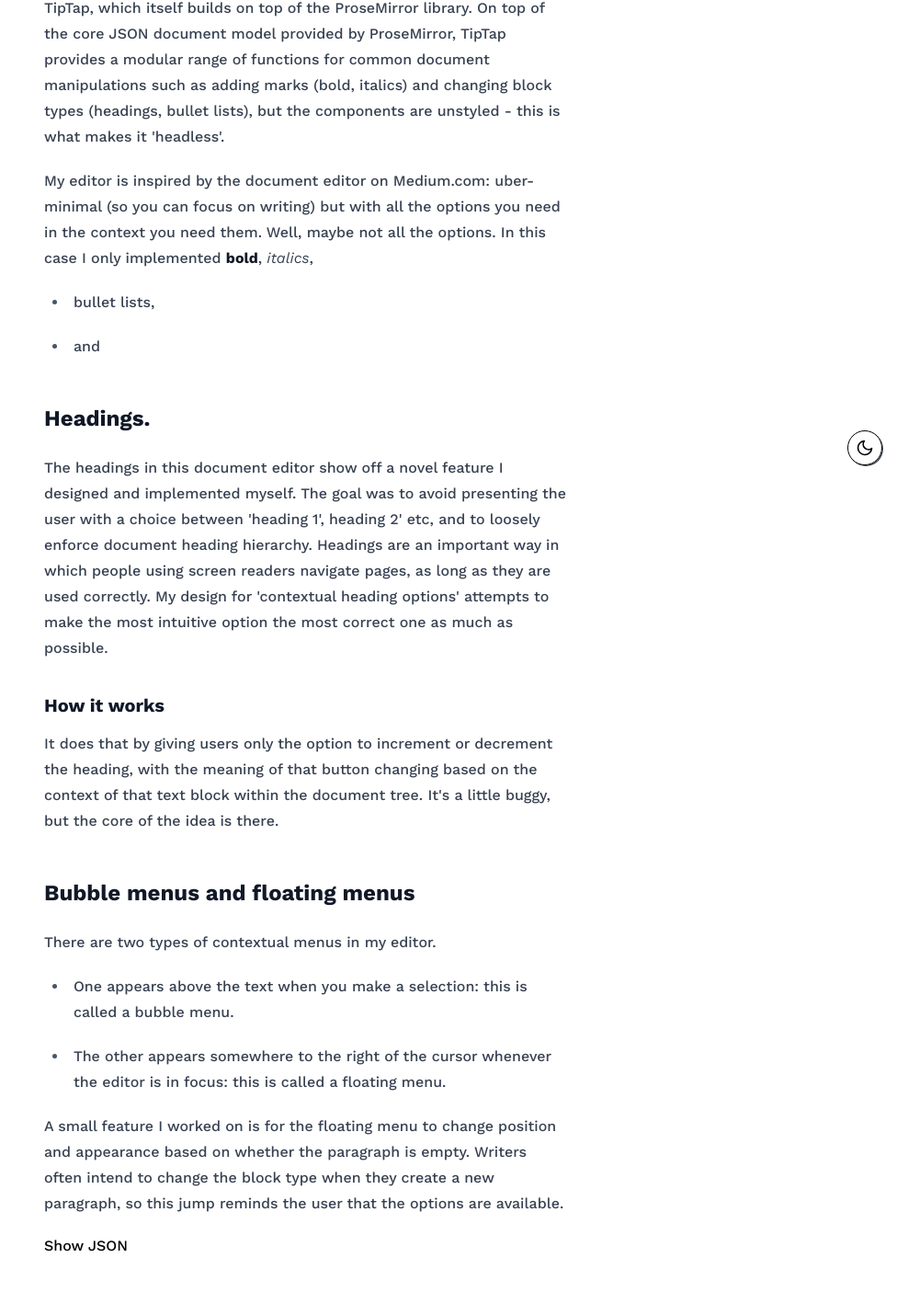
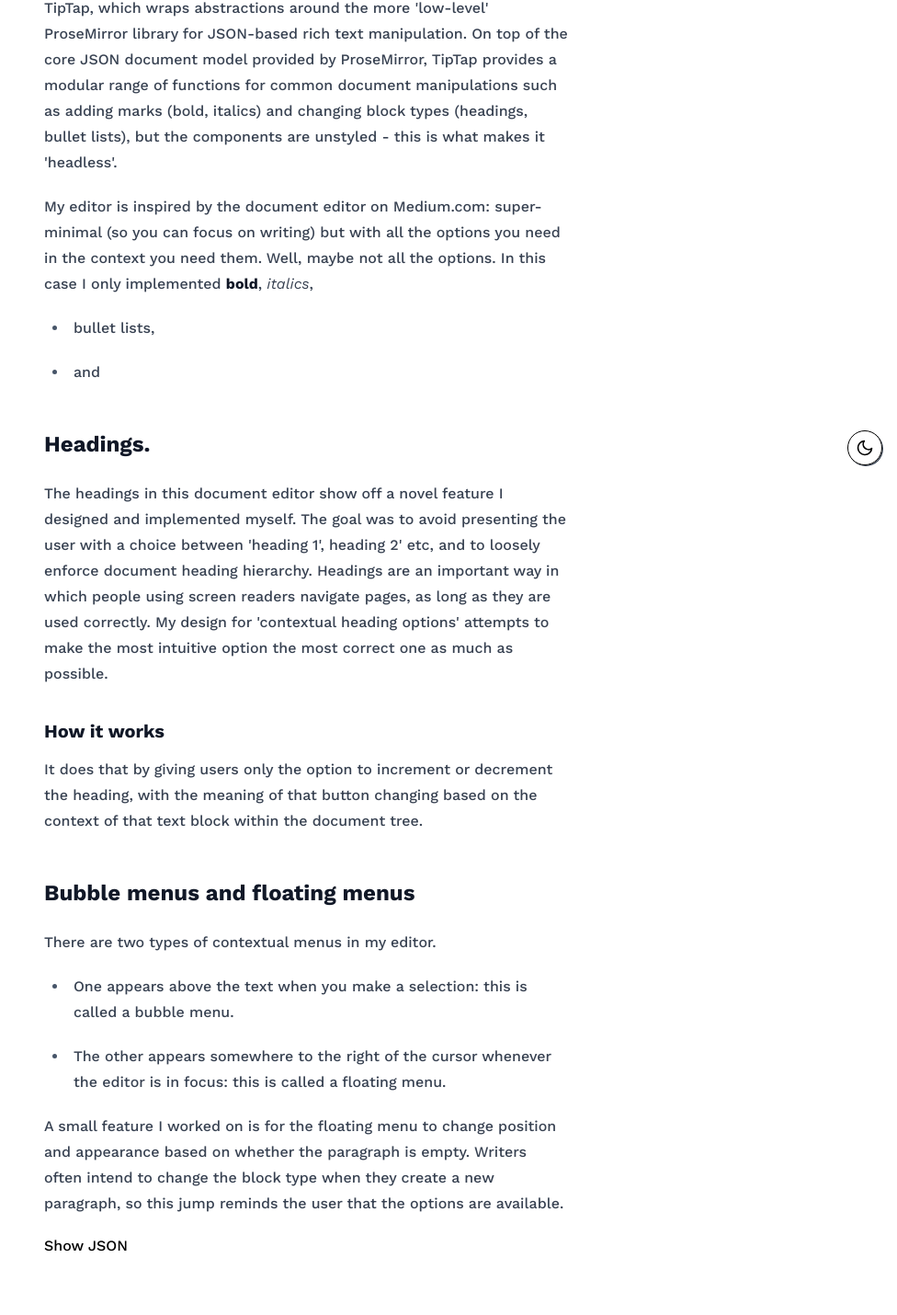
Before and after one commit to meri-leeworthy/radical.directory, a Next.js app: page /post/1/edit in a window 1280 px wide. Shown: the part 278-1708 px from the top of the page at 92% size, without its empty margins (304-1280 px from the left). After the commit the page ends 1645 px from the top, so only its background shows below. Built offline with nearby package versions, Linux system fonts and the light colour scheme; no server answers; a web font is replaced by a local one.

Commit message:
edit default document and remove slug form

```diff
--- a/pages/post/[slug]/edit.tsx
+++ b/pages/post/[slug]/edit.tsx
@@ -8,7 +8,6 @@ import { useEffect, useRef, useState } from "react";
 import { AutosaveIndicator } from "components/AutosaveIndicator";
 import AutoTextArea from "components/AutoTextArea";
 import * as Tooltip from "@radix-ui/react-tooltip";
-import { stringify } from "gray-matter";
 
 export type Post = { type?: string; content?: {}[] };
 
@@ -46,7 +45,7 @@ const EditPost = () => {
               content: [
                 {
                   type: "text",
-                  text: "It's built using a 'Headless WYSIWYG Rich Text Editor Framework' called TipTap, which itself builds on top of the ProseMirror library. On top of the core JSON document model provided by ProseMirror, TipTap provides a modular range of functions for common document manipulations such as adding marks (bold, italics) and changing block types (headings, bullet lists), but the components are unstyled - this is what makes it 'headless'.",
+                  text: "It's built using a 'Headless WYSIWYG Rich Text Editor Framework' called TipTap, which wraps abstractions around the more 'low-level' ProseMirror library for JSON-based rich text manipulation. On top of the core JSON document model provided by ProseMirror, TipTap provides a modular range of functions for common document manipulations such as adding marks (bold, italics) and changing block types (headings, bullet lists), but the components are unstyled - this is what makes it 'headless'.",
                 },
               ],
             },
@@ -55,7 +54,7 @@ const EditPost = () => {
               content: [
                 {
                   type: "text",
-                  text: "My editor is inspired by the document editor on Medium.com: uber-minimal (so you can focus on writing) but with all the options you need in the context you need them. Well, maybe not all the options. In this case I only implemented ",
+                  text: "My editor is inspired by the document editor on Medium.com: super-minimal (so you can focus on writing) but with all the options you need in the context you need them. Well, maybe not all the options. In this case I only implemented ",
                 },
                 { type: "text", marks: [{ type: "bold" }], text: "bold" },
                 { type: "text", text: ", " },
@@ -110,7 +109,7 @@ const EditPost = () => {
               content: [
                 {
                   type: "text",
-                  text: "It does that by giving users only the option to increment or decrement the heading, with the meaning of that button changing based on the context of that text block within the document tree. It's a little buggy, but the core of the idea is there.",
+                  text: "It does that by giving users only the option to increment or decrement the heading, with the meaning of that button changing based on the context of that text block within the document tree.",
                 },
               ],
             },
@@ -253,11 +252,23 @@ const EditPost = () => {
               </button>
               {showJSON ? <div>{JSON.stringify(doc)}</div> : ""}
             </div>
-            <form className="relative bottom-0 p-2 mt-16 border border-b-0 shrink-0 bshadow">
+          </>
+        )}
+      </div>
+    </App>
+  );
+};
+
+export default EditPost;
+
+{
+  /* <form className="relative bottom-0 p-2 mt-16 border border-b-0 shrink-0 bshadow">
 {/* On reflection, I feel like people should actually never have to think
 about slugs - this is something for computers to figure out. Maybe better to
-              keep this here though in case it can be a special control just for admins */}
-              <Tooltip.Root>
+keep this here though in case it can be a special control just for admins */
+}
+{
+  /* <Tooltip.Root>
   <Tooltip.Trigger asChild>
     <div className="flex items-center">
       <label
@@ -287,12 +298,5 @@ const EditPost = () => {
     </div>
   </Tooltip.Content>
 </Tooltip.Root>
-            </form>
-          </>
-        )}
-      </div>
-    </App>
-  );
-};
-
-export default EditPost;
+</form>  */
+}
```
Lines whose indentation alone changed are shown as unchanged.
